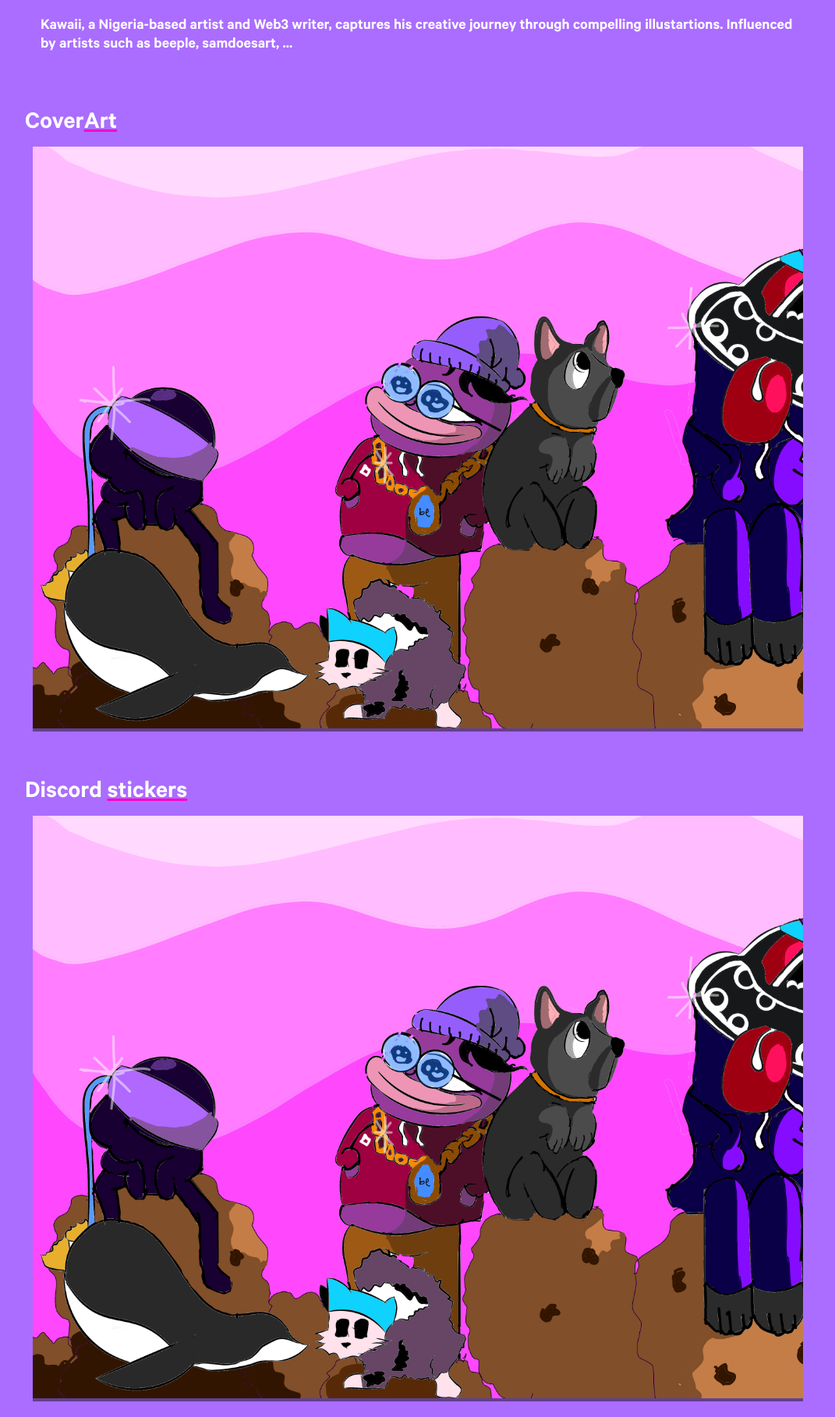
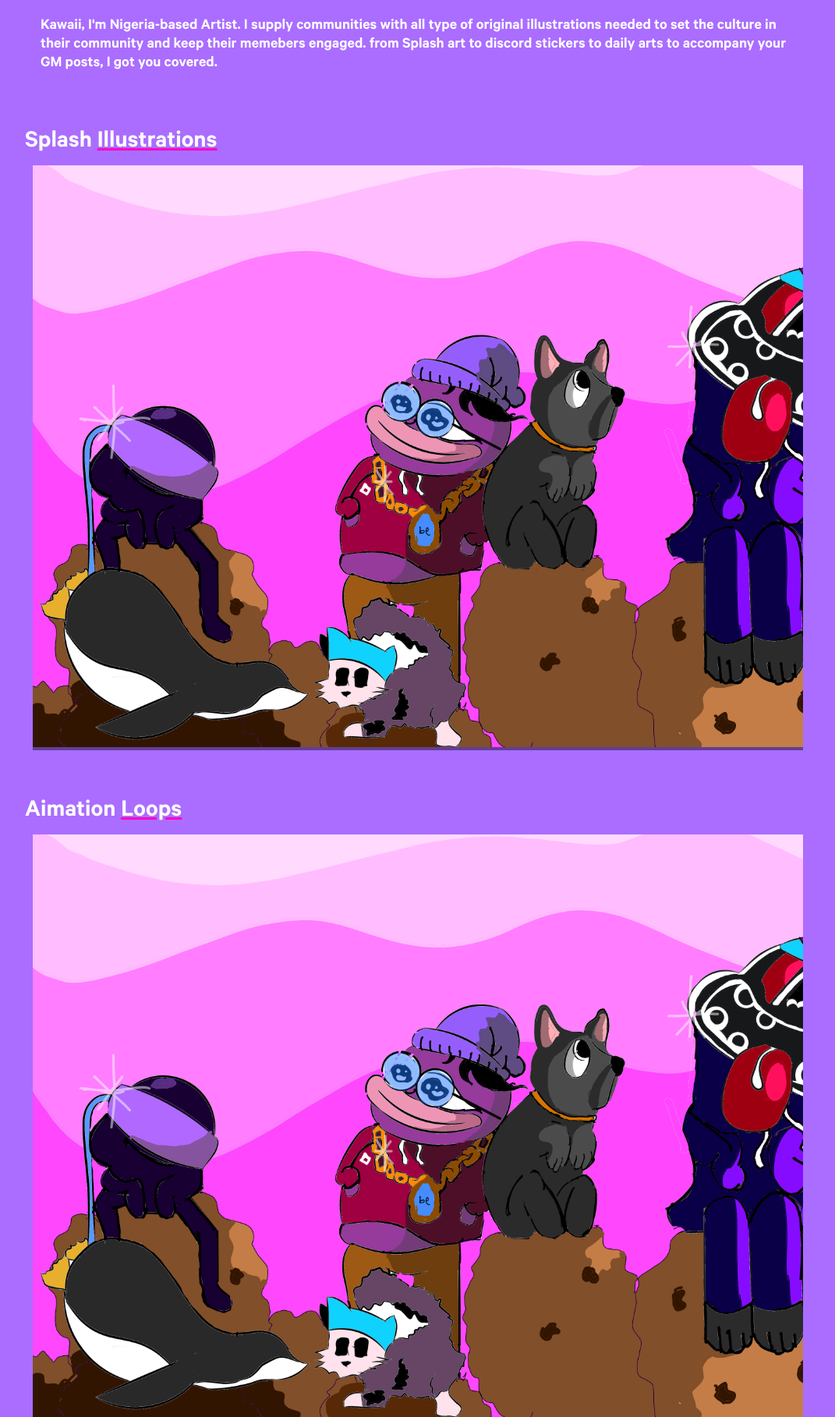
Before and after one commit to tobi-awolaju-21/Sidot-Art, a plain HTML site: page index.html in a window 1280 px wide. Shown: the part 692-2509 px from the top of the page at 78% size, without its empty margins (104-1175 px from the left). Drawn offline with Linux system fonts and the light colour scheme; a web font is replaced by a local one.

Commit message:
kkbdlzxjs

```diff
--- a/index.html
+++ b/index.html
@@ -42,12 +42,14 @@
 
     <h4 id="intro">
 
-      Kawaii, a Nigeria-based artist and Web3 writer, captures his creative journey through compelling illustartions.
-      Influenced by artists such as beeple, samdoesart, ...
+      Kawaii, I'm Nigeria-based Artist.
+      I supply communities with
+      all type of original illustrations needed to set the culture in their community
+      and keep their memebers engaged. from Splash art to discord stickers to daily arts to accompany your GM posts, I got you covered.
     </h4>
 
 
-  <h2>Cover<span class="underline">Art</span></h2>
+  <h2>Splash <span class="underline">Illustrations</span></h2>
   <div class="container">
    <div class="item">  <img class="item-img" src="./images/banner.png"> </div>
    <div class="item">  <img class="item-img" src="./images/banner.png"> </div>
@@ -57,13 +59,20 @@
 
 
 
+  <h2>Aimation <span class="underline">Loops</span></h2>
+
+  <div class="container">
+    <div class="item">  <img class="item-img" src="./images/banner.png"> </div>
+    <div class="item">  <img class="item-img" src="./images/banner.png"> </div>
+    <div class="item">  <img class="item-img" src="./images/banner.png"> </div>
+    <div class="item">  <img class="item-img" src="./images/banner.png"> </div>
+  </div>
 
 
 
 
 
   <h2>Discord <span class="underline">stickers</span></h2>
-
   <div class="container">
     <div class="item">  <img class="item-img" src="./images/banner.png"> </div>
     <div class="item">  <img class="item-img" src="./images/banner.png"> </div>
@@ -80,7 +89,7 @@
 </div>
 
 
-  <h2>Your project <span class="underline">Memes</span></h2>
+  <h2>Memes and<span class="underline">Memes</span></h2>
 
   <div class="container">
     <div class="item">  <img class="item-img" src="./images/banner.png"> </div>
```
